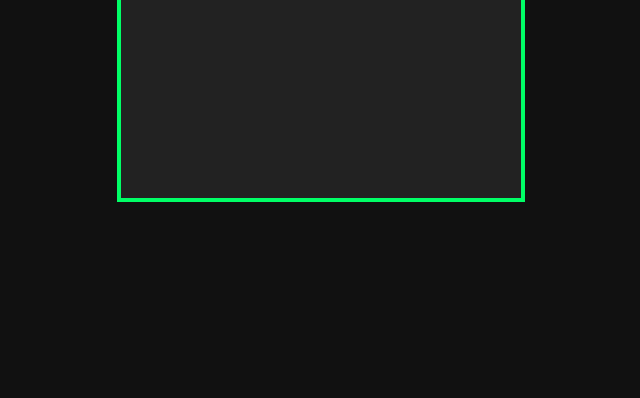
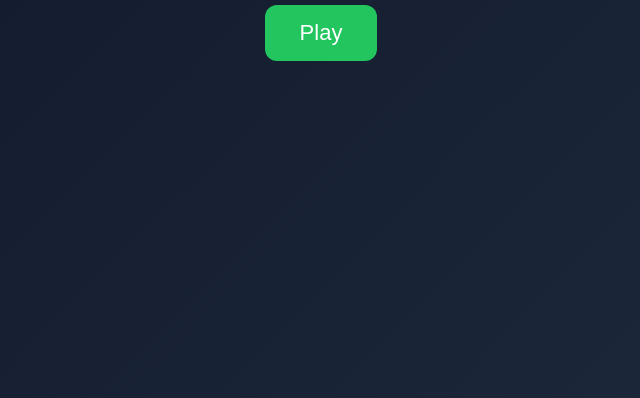
Before and after one commit to ffaisaltoru239-maker/snake.game, a plain HTML site: page index.html in a window 1280 px wide. Shown: the part 402-800 px from the top of the page, without its empty margins (319-959 px from the left). Drawn offline with Linux system fonts and the light colour scheme.

Commit message:
Update index.html

```diff
--- a/index.html
+++ b/index.html
@@ -3,82 +3,72 @@
 <head>
 <meta charset="UTF-8">
 <meta name="viewport" content="width=device-width, initial-scale=1.0">
-<title>Snake Game</title>
+<title>Snake Rush</title>
 
 <style>
+*{
+margin:0;
+padding:0;
+box-sizing:border-box;
+font-family:Arial,sans-serif;
+}
+
 body{
-margin:0;
+background:linear-gradient(135deg,#0f172a,#1e293b);
 display:flex;
 justify-content:center;
 align-items:center;
 height:100vh;
-background:#111;
-font-family:Arial;
+}
+
+#menu{
+text-align:center;
+color:white;
+}
+
+h1{
+font-size:42px;
+margin-bottom:20px;
+}
+
+button{
+padding:15px 35px;
+font-size:22px;
+border:none;
+border-radius:12px;
+background:#22c55e;
+color:white;
+cursor:pointer;
+}
+
+button:hover{
+background:#16a34a;
 }
 
 canvas{
-background:#222;
-border:4px solid #00ff66;
+display:none;
+background:#111827;
+border:4px solid #22c55e;
+border-radius:12px;
 }
 </style>
+</head>
 
-</head>
 <body>
+
+<div id="menu">
+<h1>🐍 Snake Rush</h1>
+<button onclick="startGame()">Play</button>
+</div>
 
 <canvas id="game" width="400" height="400"></canvas>
 
 <script>
-
-const canvas=document.getElementById("game");
-const ctx=canvas.getContext("2d");
-
-let snake=[{x:200,y:200}];
-let food={x:100,y:100};
-let dx=20;
-let dy=0;
-
-document.addEventListener("keydown",e=>{
-if(e.key=="ArrowUp"){dx=0;dy=-20;}
-if(e.key=="ArrowDown"){dx=0;dy=20;}
-if(e.key=="ArrowLeft"){dx=-20;dy=0;}
-if(e.key=="ArrowRight"){dx=20;dy=0;}
-});
-
-function draw(){
-
-ctx.fillStyle="#222";
-ctx.fillRect(0,0,400,400);
-
-ctx.fillStyle="red";
-ctx.fillRect(food.x,food.y,20,20);
-
-ctx.fillStyle="lime";
-snake.forEach(s=>{
-ctx.fillRect(s.x,s.y,20,20);
-});
-
-let head={x:snake[0].x+dx,y:snake[0].y+dy};
-
-snake.unshift(head);
-
-if(head.x==food.x && head.y==food.y){
-
-food.x=Math.floor(Math.random()*20)*20;
-food.y=Math.floor(Math.random()*20)*20;
-
-}else{
-snake.pop();
+function startGame(){
+document.getElementById("menu").style.display="none";
+document.getElementById("game").style.display="block";
+alert("Game engine will be added in Step 2");
 }
-
-if(head.x<0||head.x>=400||head.y<0||head.y>=400){
-alert("Game Over");
-location.reload();
-}
-
-}
-
-setInterval(draw,150);
-
 </script>
 
 </body>
```
